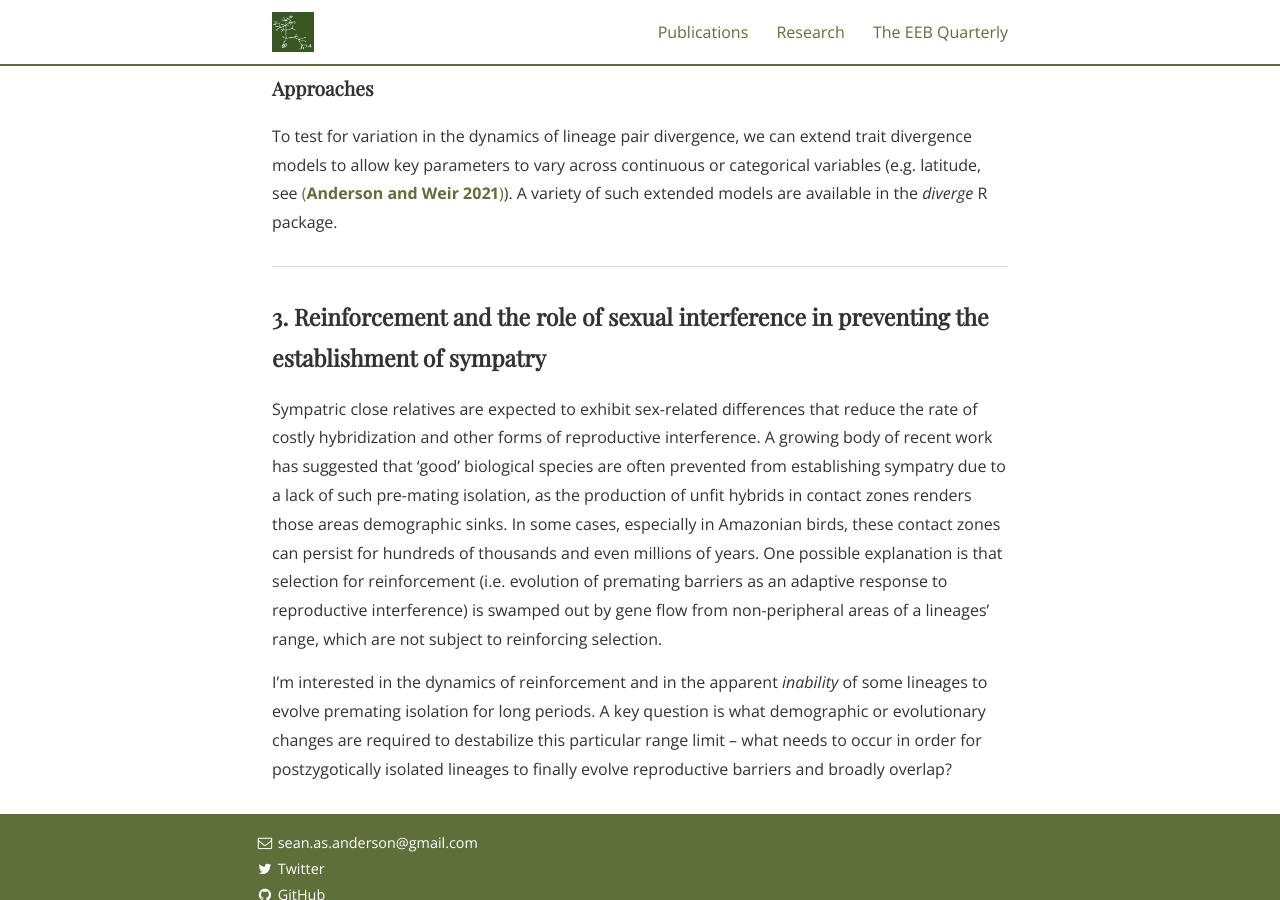
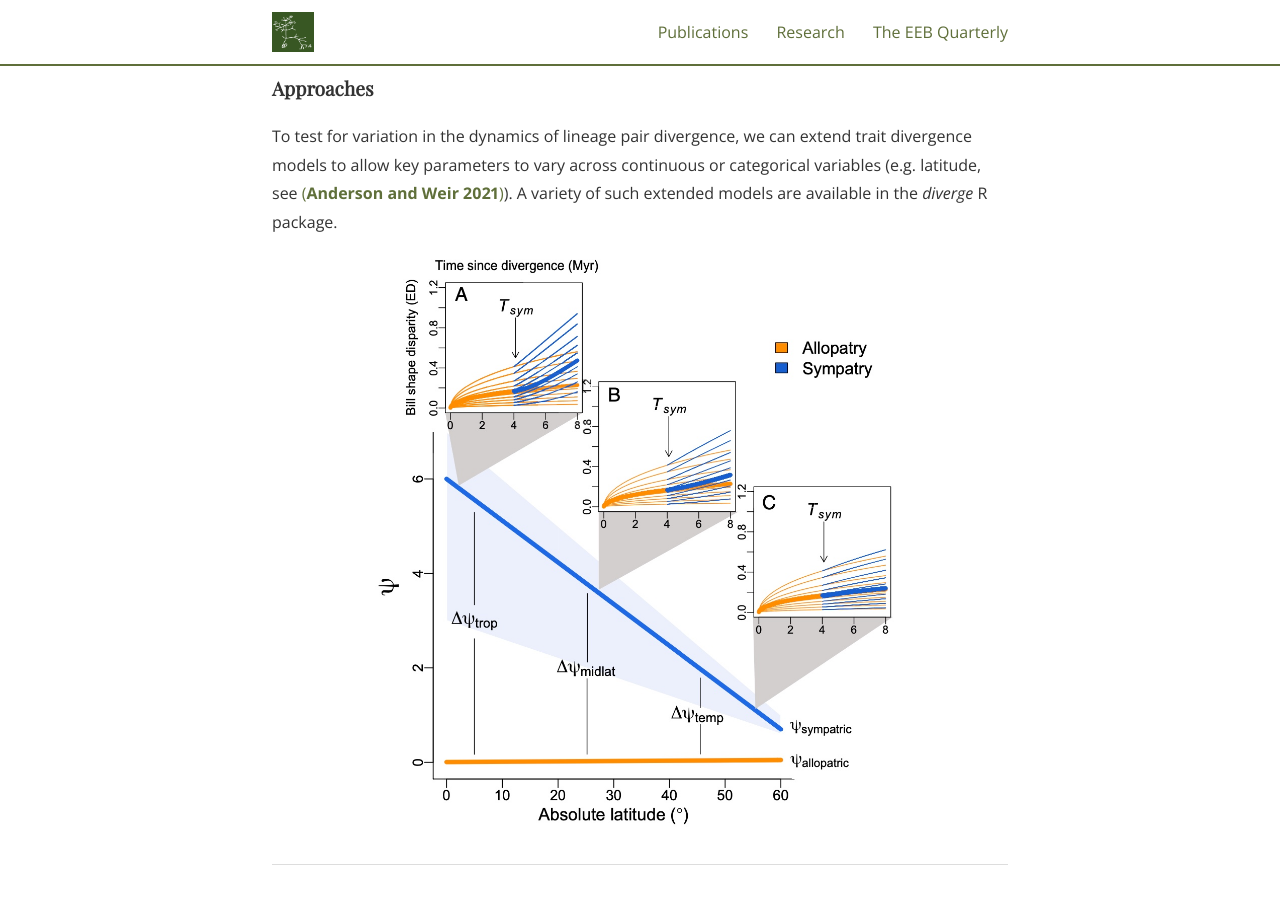
Before and after one commit to SeanASAnderson/SeanASAnderson.github.io, a Jekyll site: the page built from research.md, in a window 1280 px wide and 900 px high, scrolled down 4084 px. Built offline with Jekyll 4.4.1, drawn with Linux system fonts in a browser that asks for light colours; nearby versions of some CDN libraries; some web fonts are replaced.

Commit message:
mix model fig

```diff
--- a/research.md
+++ b/research.md
@@ -57,6 +57,8 @@ Geographic variation in species richness implies geographic variation in the dyn
 
 To test for variation in the dynamics of lineage pair divergence, we can extend trait divergence models to allow key parameters to vary across continuous or categorical variables (e.g. latitude, see [(**Anderson and Weir 2021**)](https://doi.org/10.1073/pnas.2021209118)). A variety of such extended models are available in the *diverge* R package. <br>
 
+<img src="/assets/gradientfig.jpg" alt="gradientfig" style="width:530px;"/>
+
 ---
 
 ### 3. Reinforcement and the role of sexual interference in preventing the establishment of sympatry
```
Also changed, not shown: assets/gradientfig.jpg (added).
